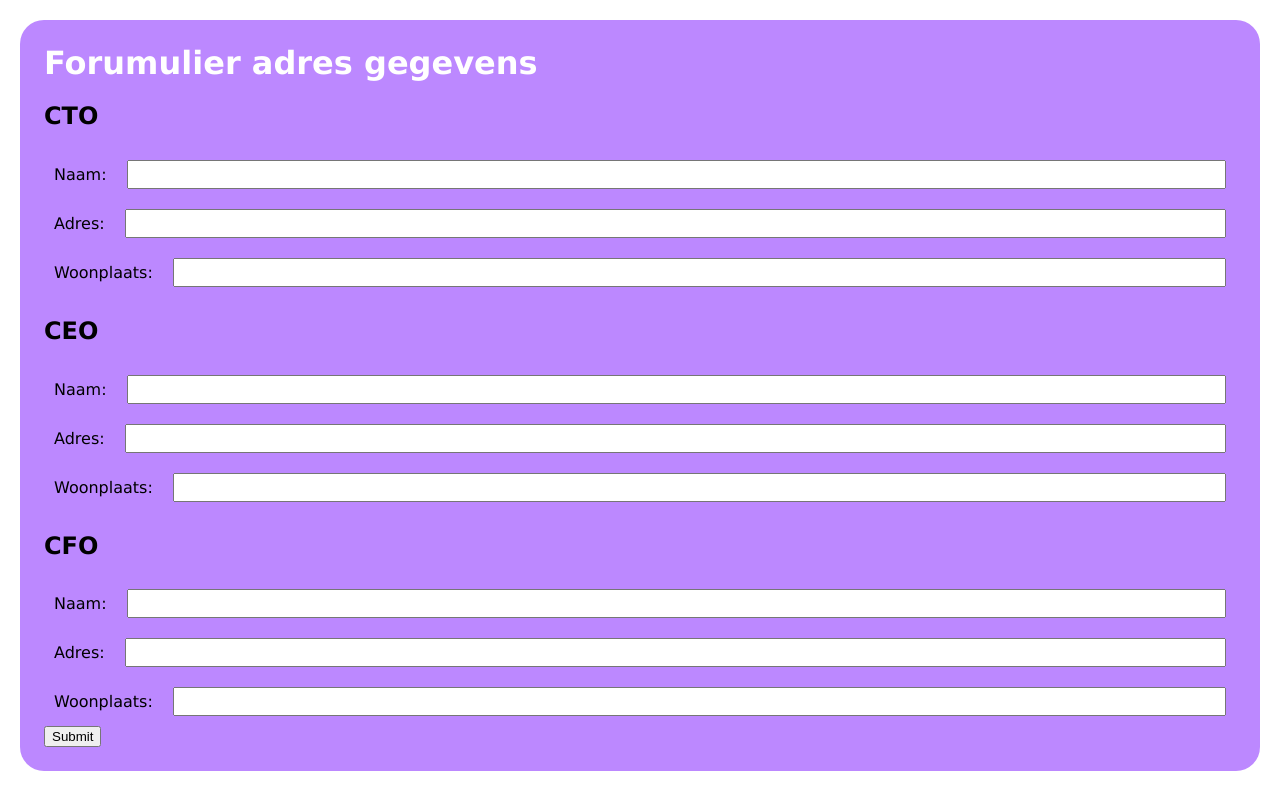
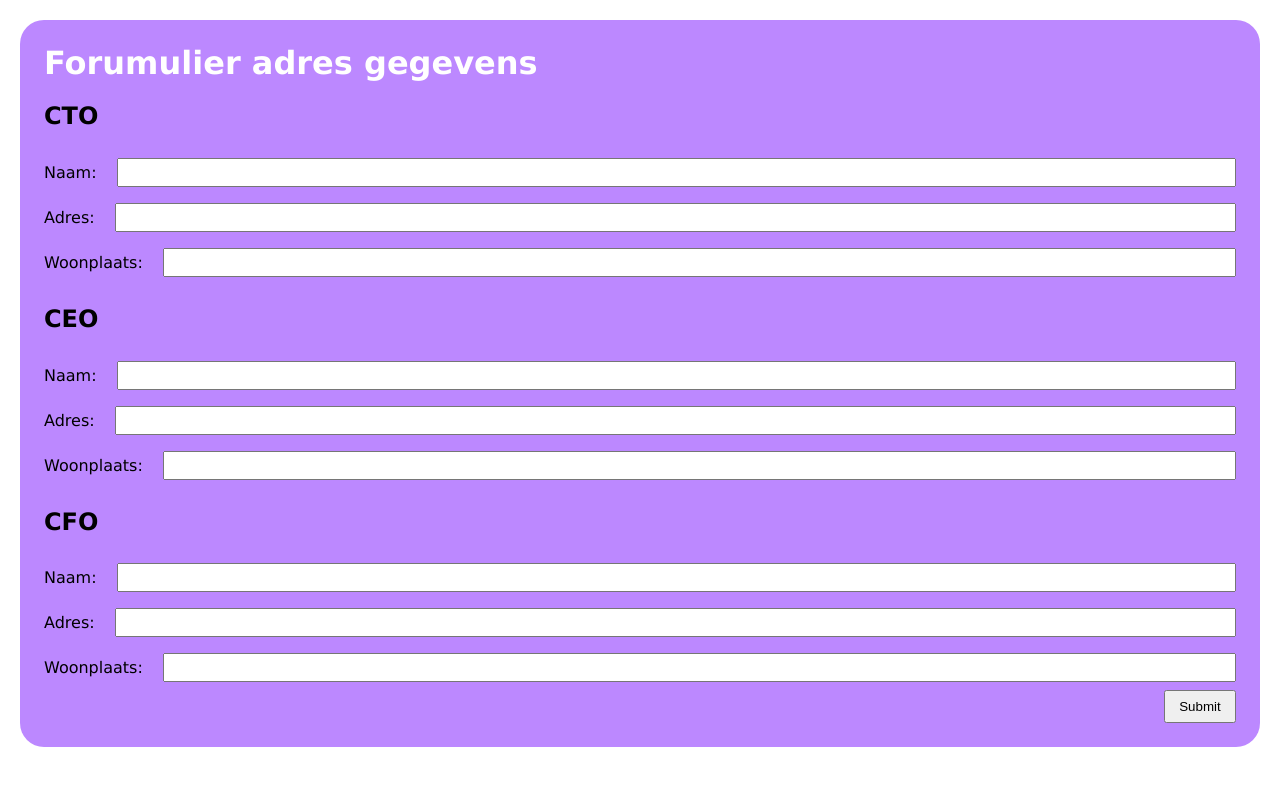
Before and after one commit to StevendeValk-Atos/angular-address-form, an Angular app: page / in a window 1280 px wide. Built offline with nearby package versions, Linux system fonts and the light colour scheme.

Commit message:
Added form-foot in address-input-form, added styilng to form-submit-button, added styling to form-footer

```diff
--- a/src/app/atoms/form-submit-button/form-submit-button.component.scss
+++ b/src/app/atoms/form-submit-button/form-submit-button.component.scss
@@ -0,0 +1,4 @@
+button {
+    display: block;
+    padding: 0.5em 1em;
+}
--- a/src/app/molecules/form-footer/form-footer.component.scss
+++ b/src/app/molecules/form-footer/form-footer.component.scss
@@ -0,0 +1,5 @@
+.form-footer {
+    display: flex;
+    justify-content: flex-end;
+    width: 100%;
+}
--- a/src/app/molecules/labeled-input/labeled-input.component.scss
+++ b/src/app/molecules/labeled-input/labeled-input.component.scss
@@ -1,7 +1,7 @@
 .labeled-input-container {
     display: flex;
     flex-direction: row;
-    margin: 10px;
+    margin: 0.5em 0;
     overflow: auto;
     gap: 20px;
 }
--- a/src/app/templates/address-input-form/address-input-form.component.html
+++ b/src/app/templates/address-input-form/address-input-form.component.html
@@ -3,5 +3,5 @@
     <app-address-input-group>CTO</app-address-input-group>
     <app-address-input-group>CEO</app-address-input-group>
     <app-address-input-group>CFO</app-address-input-group>
-    <app-form-submit-button>Submit</app-form-submit-button>
+    <app-form-footer></app-form-footer>
 </form>
```
